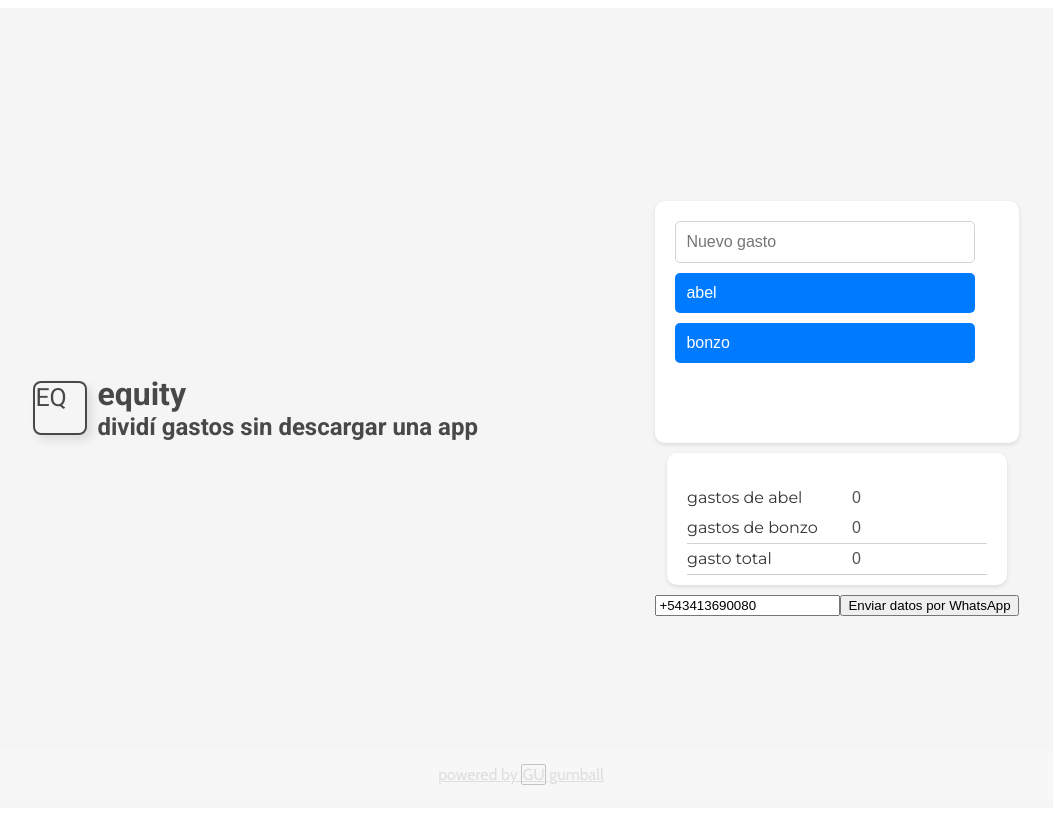
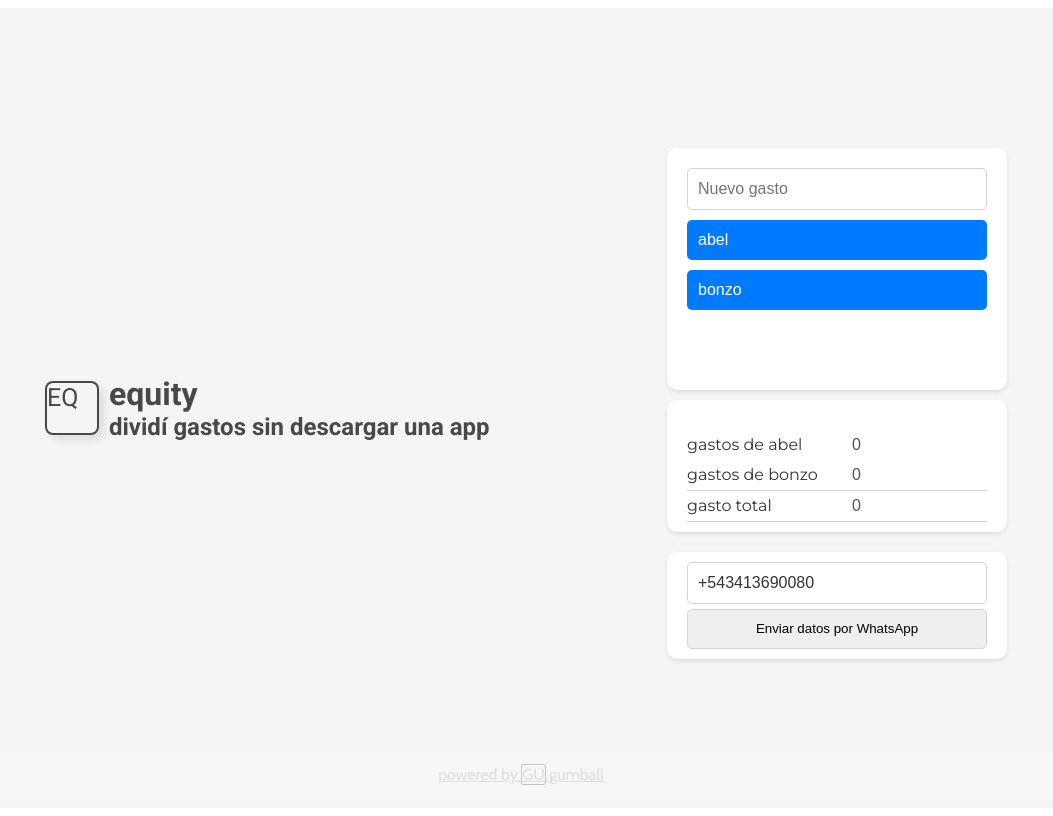
Before and after one commit to bcmfranco/equity, a Nuxt app: page / in a window 1280 px wide. Shown: the whole page, without its empty margins (119-1172 px from the left). Built offline with nearby package versions, Linux system fonts and the light colour scheme.

Commit message:
Correct saving styles

```diff
--- a/src/pages/index.vue
+++ b/src/pages/index.vue
@@ -42,15 +42,15 @@
         </div>
 
         <div id="deb_wrapper">
-            <p v-if="calculateDebt().abel > 0">Abel debe pagarle a Bonzo: {{ calculateDebt().abel }}</p>
-            <p v-if="calculateDebt().bonzo > 0">Abel debe pagarle a Bonzo: {{ calculateDebt().bonzo }}</p>
+            <p v-if="calculateDebt().abel > 0">de Abel a Bonzo: {{ calculateDebt().abel }}</p>
+            <p v-if="calculateDebt().bonzo > 0">de Bonzo a Abel: {{ calculateDebt().bonzo }}</p>
         </div>
       </div>
 
 
 
 
-      <div id="saving_wrapper">
+      <div id="saving">
         <input type="text" class="" id="phone_number" v-model="phoneNumber" placeholder="+543413690080"/>
         <button @click="prepareWhatsAppMessage">Enviar datos por WhatsApp</button>
       </div>
@@ -345,6 +345,35 @@ export default {
   background-color: inherit;
 }
 
+#saving{
+  display: flex;
+  flex-direction: column;
+  gap: 5px;
+  border-radius: 10px;
+  box-shadow: 0px 2px 4px rgba(0, 0, 0, 0.1);
+  background-color: #fff;
+  margin: 10px 0px;
+  width: 100%;
+  color: #333;
+  padding: 10px 20px;
+  width: 300px;
+}
+
+#saving input {
+  height: 40px;
+  padding: 0 10px;
+  font-size: 16px;
+  border-radius: 5px;
+  border: 1px solid lightgrey;
+  color: #333;
+}
+
+#saving button {
+  height: 40px;
+  border-radius: 5px;
+  border: 1px solid lightgrey;
+}
+
 @media (max-width: 480px) {
 
   #container {
```
